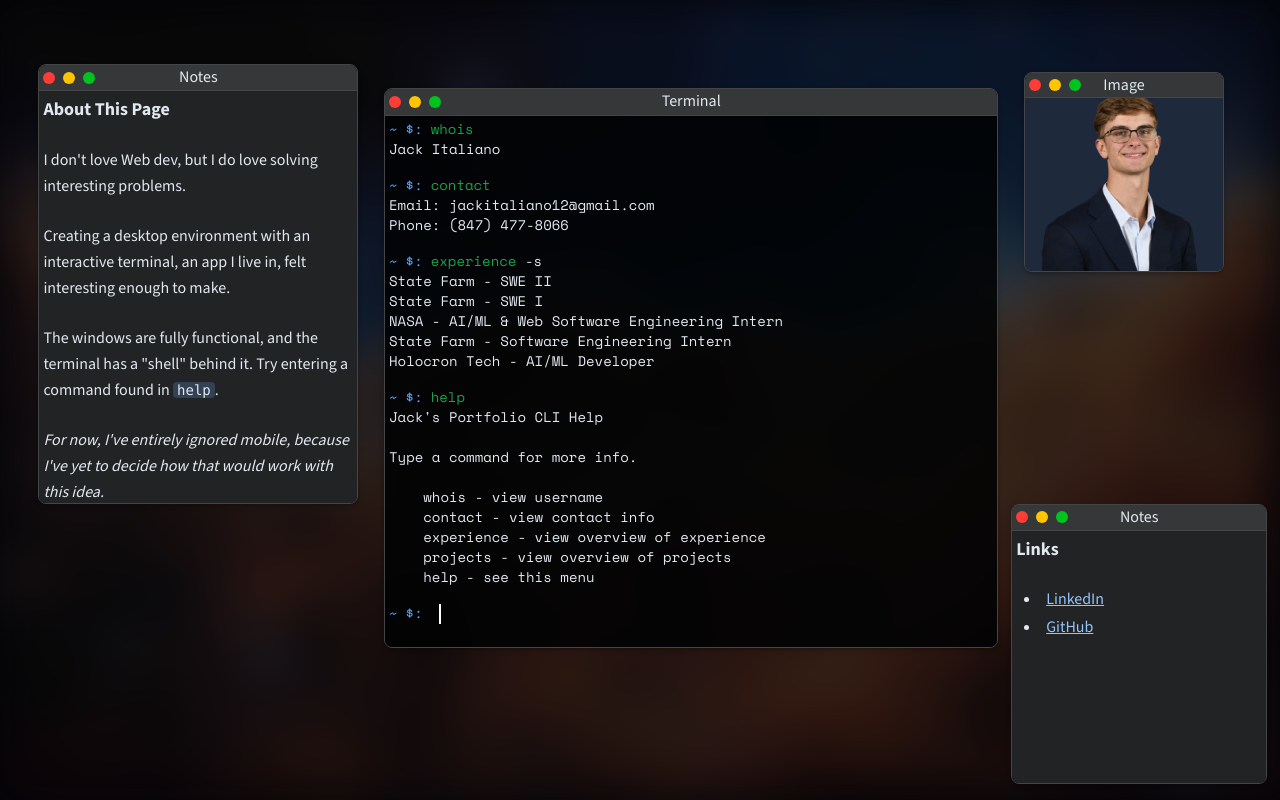
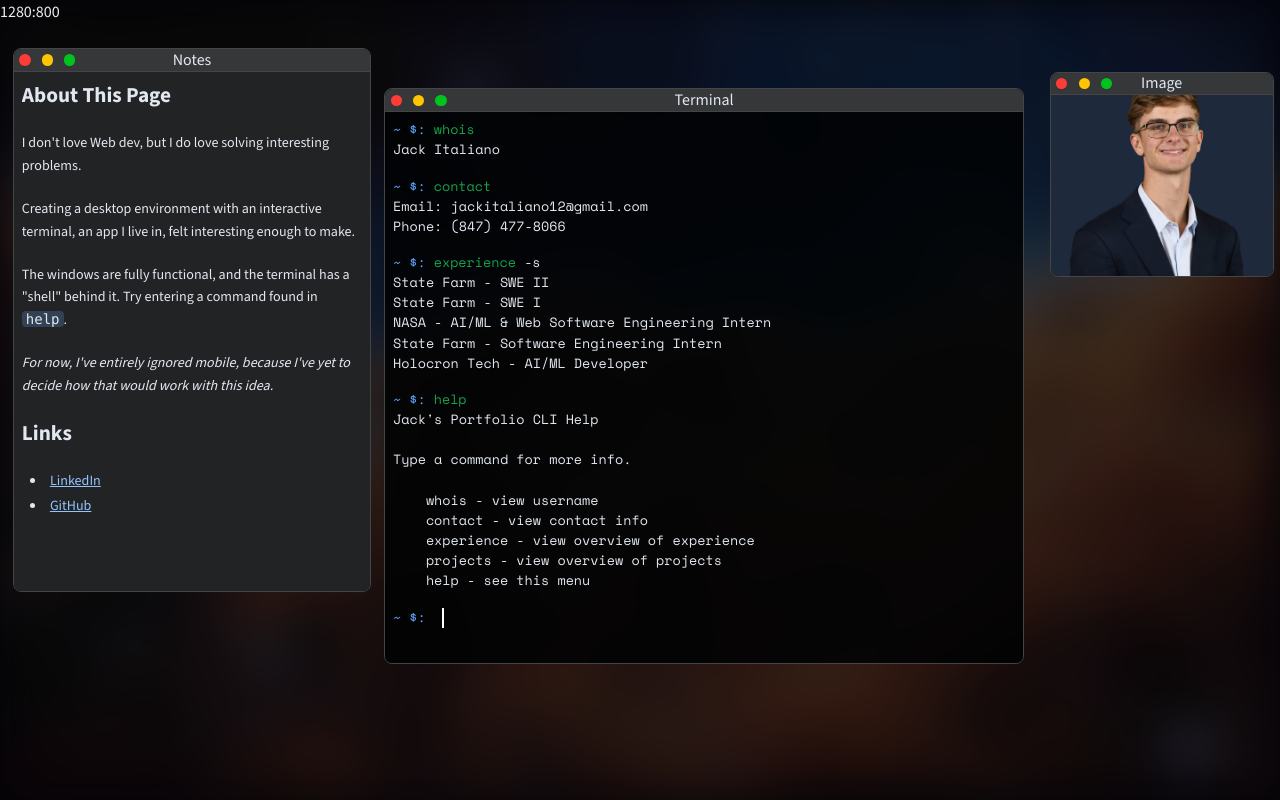
Before and after one commit to jackitaliano/portfolio, a Next.js app: page / in a window 1280 px wide. Built offline with nearby package versions, Linux system fonts and the light colour scheme.

Commit message:
fix sizing of windows

```diff
--- a/app/apps/notes/Notes.tsx
+++ b/app/apps/notes/Notes.tsx
@@ -9,13 +9,13 @@ type Props = {
 export function Notes({ markdown }: Props) {
   return (
     <div className="w-full h-full bg-[#222325]">
-      <ScrollArea className="w-full h-full p-1">
-        <div className="space-y-6">
+      <ScrollArea className="w-full h-full p-[var(--wm-app-pad)]">
+        <div className="space-y-[var(--wm-notes-section-gap)] text-[length:var(--wm-notes-font-size)]">
           <ReactMarkdown
             remarkPlugins={[remarkGfm]}
             components={{
-              h1: ({ children }) => <h1 className="text-lg font-bold mb-1">{children}</h1>,
-              h2: ({ children }) => <h2 className="text-lg font-bold mb-1">{children}</h2>,
+              h1: ({ children }) => <h1 className="text-[length:var(--wm-notes-h1-size)] font-bold mb-1">{children}</h1>,
+              h2: ({ children }) => <h2 className="text-[length:var(--wm-notes-h2-size)] font-bold mb-1">{children}</h2>,
               p: ({ children }) => <p className="leading-relaxed">{children}</p>,
               ul: ({ children }) => <ul className="space-y-1">{children}</ul>,
               li: ({ children }) => <li className="list-disc list-inside ms-2">{children}</li>,
--- a/app/apps/terminal/InputLine.tsx
+++ b/app/apps/terminal/InputLine.tsx
@@ -68,13 +68,13 @@ export function InputLine({ path, git, submit, valueOverride, isLocked = false,
   }
 
   return (
-    <div className="w-full flex items-center h-5">
+    <div className="w-full flex items-center h-[var(--wm-terminal-row-h)] text-[length:var(--wm-terminal-font-size)] leading-[var(--wm-terminal-row-h)]">
       <div className="pe-2">
         <Path path={path} git={git} />
       </div>
       <div className="w-full relative inline-block">
-        <span className={`absolute z-0 whitespace-pre text-transparent ${isFocused ? "cursor" : "cursor-static"}`}>{displayText || " "}</span>
-        <textarea ref={textareaRef} className="block relative w-full z-10 h-5 bg-transparent m-0 p-0 resize-none \
+        <span className={`absolute z-0 whitespace-pre text-transparent leading-[var(--wm-terminal-row-h)] ${isFocused ? "cursor" : "cursor-static"}`}>{displayText || " "}</span>
+        <textarea ref={textareaRef} className="block relative w-full z-10 h-[var(--wm-terminal-row-h)] leading-[var(--wm-terminal-row-h)] bg-transparent m-0 p-0 resize-none \
         outline-none border-none shadow-none caret-transparent \
         focus:outline-none focus:border-none focus:shadow-none focus:caret-transparent \
         overflow-hidden"
--- a/app/apps/terminal/Terminal.tsx
+++ b/app/apps/terminal/Terminal.tsx
@@ -283,7 +283,7 @@ export function Terminal({ shell, startupCommands = [] }: Props) {
   }, [runCommand, startupCommands, typeOnInputLine]);
 
   return (
-    <ScrollArea className="z-50 w-full h-full p-1 text-sm font-[SpaceMono] bg-black bg-opacity-80">
+    <ScrollArea className="z-50 w-full h-full p-[var(--wm-app-pad)] text-[length:var(--wm-terminal-font-size)] font-[SpaceMono] bg-black bg-opacity-80">
 
       {renderLines.map((line) => {
         if (line.kind === "command") {
--- a/app/globals.css
+++ b/app/globals.css
@@ -62,6 +62,35 @@ body {
     --chart-4: 43 74% 66%;
     --chart-5: 27 87% 67%;
     --radius: 0.5rem;
+
+    --wm-window-gutter: clamp(0.5rem, 1.6vw, 1.25rem);
+    --wm-window-max-w: calc(100dvw - var(--wm-window-gutter) - var(--wm-window-gutter));
+    --wm-window-max-h: calc(100dvh - var(--wm-window-gutter) - var(--wm-window-gutter));
+    --wm-window-min-w: 14rem;
+    --wm-window-min-h: 12rem;
+
+    --wm-titlebar-h: clamp(1.1rem, 0.95vw + 0.75rem, 2.4rem);
+    --wm-traffic-size: clamp(0.45rem, 0.5vw + 0.3rem, 1.08rem);
+    --wm-traffic-gap: clamp(0.2rem, 0.25vw + 0.15rem, 0.35rem);
+    --wm-title-pad-x: clamp(3.25rem, 9vw, 4.25rem);
+    --wm-window-shadow: 0 1px 3px rgba(0, 0, 0, 0.35);
+
+    --wm-app-pad: clamp(0.25rem, 0.65vw, 0.5rem);
+    --wm-terminal-font-size: clamp(0.6rem, 0.55vw + 0.4rem, 1.15rem);
+    --wm-terminal-row-h: clamp(0.95rem, 0.8vw + 0.65rem, 2.05rem);
+
+    --wm-notes-font-size: clamp(0.66rem, 0.5vw + 0.48rem, 1.28rem);
+    --wm-notes-h1-size: clamp(0.82rem, 1.1vw + 0.45rem, 1.82rem);
+    --wm-notes-h2-size: clamp(0.78rem, 0.9vw + 0.42rem, 1.55rem);
+    --wm-notes-section-gap: clamp(1rem, 1.5vh + 0.5rem, 1.5rem);
+
+    --wm-window-notes-w: min(var(--wm-window-max-w), clamp(11.5rem, 28vw, 46rem));
+    --wm-window-notes-h: min(var(--wm-window-max-h), clamp(9rem, 68vh, 50rem));
+    --wm-window-terminal-w: min(var(--wm-window-max-w), clamp(13.5rem, 50vw, 82rem));
+    --wm-window-terminal-h: min(var(--wm-window-max-h), clamp(10.5rem, 72vh, 64rem));
+    --wm-window-links-w: min(var(--wm-window-max-w), clamp(9rem, 20vw, 34rem));
+    --wm-window-links-h: min(var(--wm-window-max-h), clamp(7rem, 28vh, 32rem));
+    --wm-window-image-size: min(var(--wm-window-max-w), clamp(5rem, 16vw, 18rem));
   }
 
   .dark {
@@ -101,3 +130,16 @@ body {
     @apply bg-background text-foreground;
   }
 }
+
+@media (max-width: 640px) {
+  :root {
+    --wm-window-gutter: 0.5rem;
+    --wm-window-terminal-w: var(--wm-window-max-w);
+    --wm-window-terminal-h: min(var(--wm-window-max-h), clamp(12rem, 78vh, 46rem));
+    --wm-window-notes-w: var(--wm-window-max-w);
+    --wm-window-notes-h: min(var(--wm-window-max-h), clamp(9.5rem, 70vh, 44rem));
+    --wm-window-links-w: min(var(--wm-window-max-w), clamp(8.5rem, 80vw, 24rem));
+    --wm-window-links-h: min(var(--wm-window-max-h), clamp(6.5rem, 45vh, 24rem));
+    --wm-window-image-size: clamp(4.5rem, 22vw, 10rem);
+  }
+}
--- a/app/gui/Window.tsx
+++ b/app/gui/Window.tsx
@@ -5,6 +5,10 @@ import { ReactNode, useRef, useEffect } from "react";
 type Dimensions = {
   width: string;
   height: string;
+  minWidth?: string;
+  minHeight?: string;
+  maxWidth?: string;
+  maxHeight?: string;
   defaultMax?: boolean;
 }
 
@@ -38,7 +42,7 @@ export function Window({ title, dimensions, position, index, ctx, children }: Pr
   };
   const windowRef = useRef<HTMLDivElement>(null);
 
-  if (typeof dimensions?.defaultMax === undefined) {
+  if (typeof dimensions?.defaultMax === "undefined") {
     dimensions.defaultMax = false;
   }
 
@@ -56,8 +60,11 @@ export function Window({ title, dimensions, position, index, ctx, children }: Pr
 
   const style = {
     width: dimensions.width,
-    minWidth: "180px",
+    minWidth: dimensions.minWidth ?? "min(var(--wm-window-min-w), var(--wm-window-max-w))",
+    maxWidth: dimensions.maxWidth ?? "var(--wm-window-max-w)",
     height: dimensions.height,
+    minHeight: dimensions.minHeight ?? "min(var(--wm-window-min-h), var(--wm-window-max-h))",
+    maxHeight: dimensions.maxHeight ?? "var(--wm-window-max-h)",
     top: position.top,
     left: position.left,
     zIndex: index,
@@ -80,7 +87,7 @@ export function Window({ title, dimensions, position, index, ctx, children }: Pr
 
   // TODO: make resizable and moveable
   function enableMoving(e: MouseEvent) {
-    if (typeof window === undefined) {
+    if (typeof window === "undefined") {
       return;
     }
 
@@ -188,8 +195,8 @@ export function Window({ title, dimensions, position, index, ctx, children }: Pr
     if (!windowRef?.current) {
       return;
     }
-    windowRef.current.style.width = "100%";
-    windowRef.current.style.height = "100%";
+    windowRef.current.style.width = "100dvw";
+    windowRef.current.style.height = "100dvh";
     windowRef.current.style.top = "0";
     windowRef.current.style.left = "0";
   }
@@ -237,7 +244,6 @@ export function Window({ title, dimensions, position, index, ctx, children }: Pr
   let touching = false;
 
   function onTouchStart(e: TouchEvent, callback: MouseEventCallback) {
-    console.log("touchstart")
     if (touching) {
       return;
     }
@@ -294,7 +300,7 @@ export function Window({ title, dimensions, position, index, ctx, children }: Pr
     touching = false;
   }
   useEffect(() => {
-    if (typeof window === undefined) {
+    if (typeof window === "undefined") {
       return;
     }
 
@@ -318,19 +324,19 @@ export function Window({ title, dimensions, position, index, ctx, children }: Pr
   return (
       <div ref={windowRef}
       style={style}
-      className={`absolute flex flex-col border border-[#444547] rounded-lg overflow-hidden shadow-[0_2px_4px_rgba(0,0,0,0.25)] text-slate-200 ${maximized ? 'w-full h-full left-0 top-0' : ""}`}
+      className={`absolute flex flex-col border border-[#444547] rounded-lg overflow-hidden shadow-[var(--wm-window-shadow)] text-slate-200 ${maximized ? 'w-full h-full left-0 top-0' : ""}`}
       onMouseDown={() => windowCtx.enterCallback(setZIndex)}
     >
-      <div className="select-none w-full h-7 bg-[#353738] border-b border-[#444547] py-auto flex ">
-        <button className="w-3 h-3 min-w-3 min-h-3 rounded-full shrink-0 bg-[#ff3c36] my-auto mx-1"></button>
-        <button className="w-3 h-3 min-w-3 min-h-3 rounded-full shrink-0 bg-[#ffc500] my-auto mx-1"></button>
-        <button className="w-3 h-3 min-w-3 min-h-3 rounded-full shrink-0 bg-[#00c41e] my-auto mx-1" onMouseUp={toggleWindowSize}></button>
+      <div className="select-none w-full h-[var(--wm-titlebar-h)] bg-[#353738] border-b border-[#444547] flex items-center">
+        <button className="w-[var(--wm-traffic-size)] h-[var(--wm-traffic-size)] min-w-[var(--wm-traffic-size)] min-h-[var(--wm-traffic-size)] rounded-full shrink-0 bg-[#ff3c36] mx-[var(--wm-traffic-gap)]"></button>
+        <button className="w-[var(--wm-traffic-size)] h-[var(--wm-traffic-size)] min-w-[var(--wm-traffic-size)] min-h-[var(--wm-traffic-size)] rounded-full shrink-0 bg-[#ffc500] mx-[var(--wm-traffic-gap)]"></button>
+        <button className="w-[var(--wm-traffic-size)] h-[var(--wm-traffic-size)] min-w-[var(--wm-traffic-size)] min-h-[var(--wm-traffic-size)] rounded-full shrink-0 bg-[#00c41e] mx-[var(--wm-traffic-gap)]" onMouseUp={toggleWindowSize}></button>
         <div className="z-10 w-full h-full cursor-grab active:cursor-grabbing" onMouseDown={(e: React.MouseEvent) => enableMoving(e.nativeEvent)}
           onTouchStart={(e: React.TouchEvent) => onTouchStart(e.nativeEvent, enableMoving)}>
         </div>
-        <p className="z-0 absolute inset-x-0 px-16 text-center truncate whitespace-nowrap overflow-hidden pointer-events-none">{title}</p>
+        <p className="z-0 absolute inset-x-0 px-[var(--wm-title-pad-x)] text-center truncate whitespace-nowrap overflow-hidden pointer-events-none">{title}</p>
       </div>
-      <Card className="w-full h-full bg-slate-900 rounded-none border-0 shadow-none text-slate-250 bg-opacity-40 overflow-hidden">
+      <Card className="w-full h-full bg-slate-900 rounded-none border-0 shadow-none text-slate-200 bg-opacity-40 overflow-hidden">
         {children}
       </Card>
     </div>
--- a/app/page.tsx
+++ b/app/page.tsx
@@ -14,12 +14,6 @@ export default function Home() {
     { command: "help", args: [] },
   ];
 
-  const linkNotes = `# Links
-
-- [LinkedIn](https://linkedin.com/in/jackitaliano)
-- [GitHub](https://github.com/jackitaliano)
-`;
-
   const aboutPageNotes = `# About This Page
 
 I don't love Web dev, but I do love solving interesting problems.
@@ -29,40 +23,38 @@ Creating a desktop environment with an interactive terminal, an app I live in, f
 The windows are fully functional, and the terminal has a "shell" behind it. Try entering a command found in \`help\`.
 
 *For now, I've entirely ignored mobile, because I've yet to decide how that would work with this idea.*
+
+# Links
+
+- [LinkedIn](https://linkedin.com/in/jackitaliano)
+- [GitHub](https://github.com/jackitaliano)
 `
 
   return (
-    <main className="w-screen h-screen overflow-hidden">
+    <main className="w-[100dvw] h-[100dvh] overflow-hidden">
       <BackgroundImage />
+      <p>{window.innerWidth}:{window.innerHeight}</p>
       <WindowManager>
         <Window
           title="Notes"
-          dimensions={{ width: "25%", height: "55%", defaultMax: false }}
-          position={{ top: "8%", left: "3%" }}
-          index={3}
+          dimensions={{ width: "var(--wm-window-notes-w)", height: "var(--wm-window-notes-h)", defaultMax: false }}
+          position={{ top: "6%", left: "1%" }}
+          index={2}
         >
           <Notes markdown={aboutPageNotes} />
         </Window>
         <Window
           title="Terminal"
-          dimensions={{ width: "48%", height: "70%", defaultMax: false }}
+          dimensions={{ width: "var(--wm-window-terminal-w)", height: "var(--wm-window-terminal-h)", defaultMax: false }}
           position={{ top: "11%", left: "30%" }}
-          index={2}
+          index={1}
         >
           <Terminal shell={PortfolioShell} startupCommands={terminalStartupCommands} />
         </Window>
         <Window
-          title="Notes"
-          dimensions={{ width: "20%", height: "35%", defaultMax: false }}
-          position={{ top: "63%", left: "79%" }}
-          index={1}
-        >
-          <Notes markdown={linkNotes} />
-        </Window>
-        <Window
           title="Image"
-          dimensions={{ width: "200px", height: "200px", defaultMax: false }}
-          position={{ top: "9%", left: "80%" }}
+          dimensions={{ width: "var(--wm-window-image-size)", height: "var(--wm-window-image-size)", defaultMax: false }}
+          position={{ top: "9%", left: "82%" }}
           index={0}
         >
           <Image imageSrc="/static/images/headshot.jpeg" />
```
